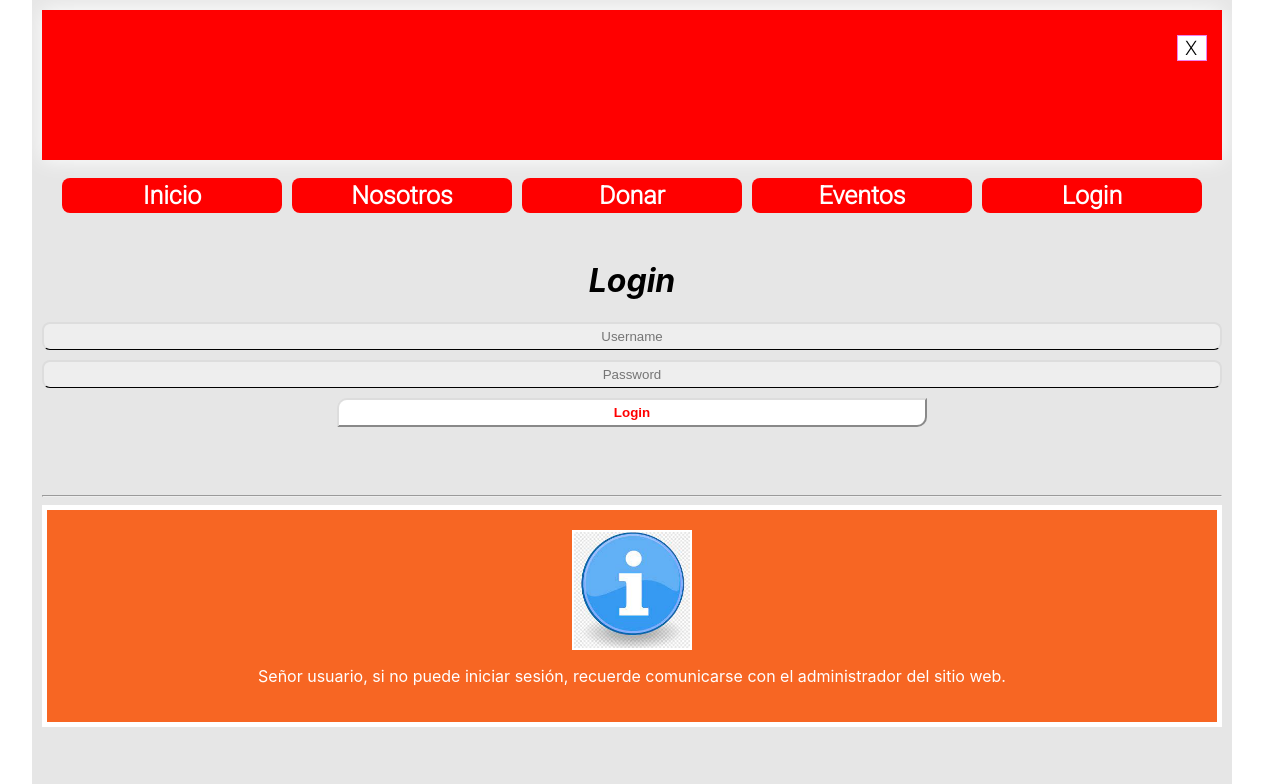
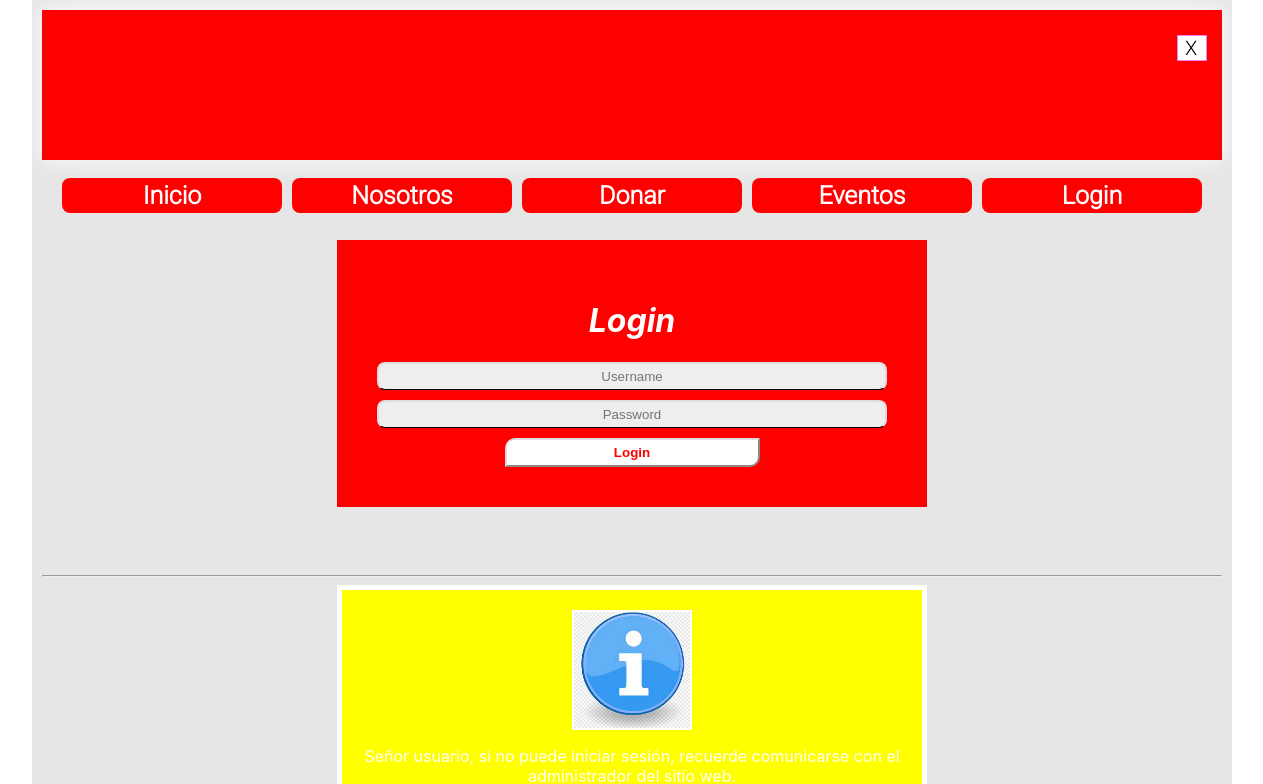
Before and after one commit to Xantino1997/sentidos-blog, a React (Create React App) app in the folder client/: page /login in a window 1536 px wide. Shown: the top 784 px of the page, without its empty margins (136-1399 px from the left). Built offline with nearby package versions, Linux system fonts and the light colour scheme; no server answers; a web font is replaced by a local one.

Commit message:
Update App.css

```diff
--- a/client/src/App.css
+++ b/client/src/App.css
@@ -758,6 +758,31 @@ div.post .avatar-img{
 }
 
 
+.login{
+  width:100%;
+  height:100%;
+  margin:0 auto;
+  background:red;
+  padding:40px;
+  color:white;
+
+}
+
+
+
+.btn-login{
+  border-radius:15px;
+  border: 5px solid yellow !important;
+  color:#fff;
+  background:red;
+  width: 50%;
+}
+.btn-login:hover{
+  box-shadow: 0 0 30px #eb344f ;
+  border-radius:15px;
+}
+
+
 
 .post-final{
   margin:30px 30px 10px 30px;
@@ -914,7 +939,9 @@ div.post-page h1{
 .additional-content {
   border: 5px solid white;
   padding: 20px;
-  background:#f76623;;
+  width: 100%;
+  margin: 0 auto;
+  background:yellow;;
   text-align:center;
 }
 
@@ -1454,6 +1481,40 @@ height: 100%;
 
 @media only screen and (min-width: 1450px) and (max-height: 1400px) {
 
+  .additional-content {
+    border: 5px solid white;
+    padding: 20px;
+    width: 50%;
+    margin: 0 auto;
+    background:yellow;;
+    text-align:center;
+  }
+
+  .login{
+    width:50%;
+    height:100%;
+    margin:0 auto;
+    background:red;
+    padding:40px;
+    color:white;
+
+  }
+
+
+
+  .btn-login{
+    border-radius:15px;
+    border: 5px solid yellow !important;
+    color:#fff;
+    background:red;
+    width: 50%;
+  }
+  .btn-login:hover{
+    box-shadow: 0 0 30px #eb344f ;
+    border-radius:15px;
+  }
+
+
   .post{
     background: linear-gradient(to top, darkred, red);
     color: #fff !important;
```
